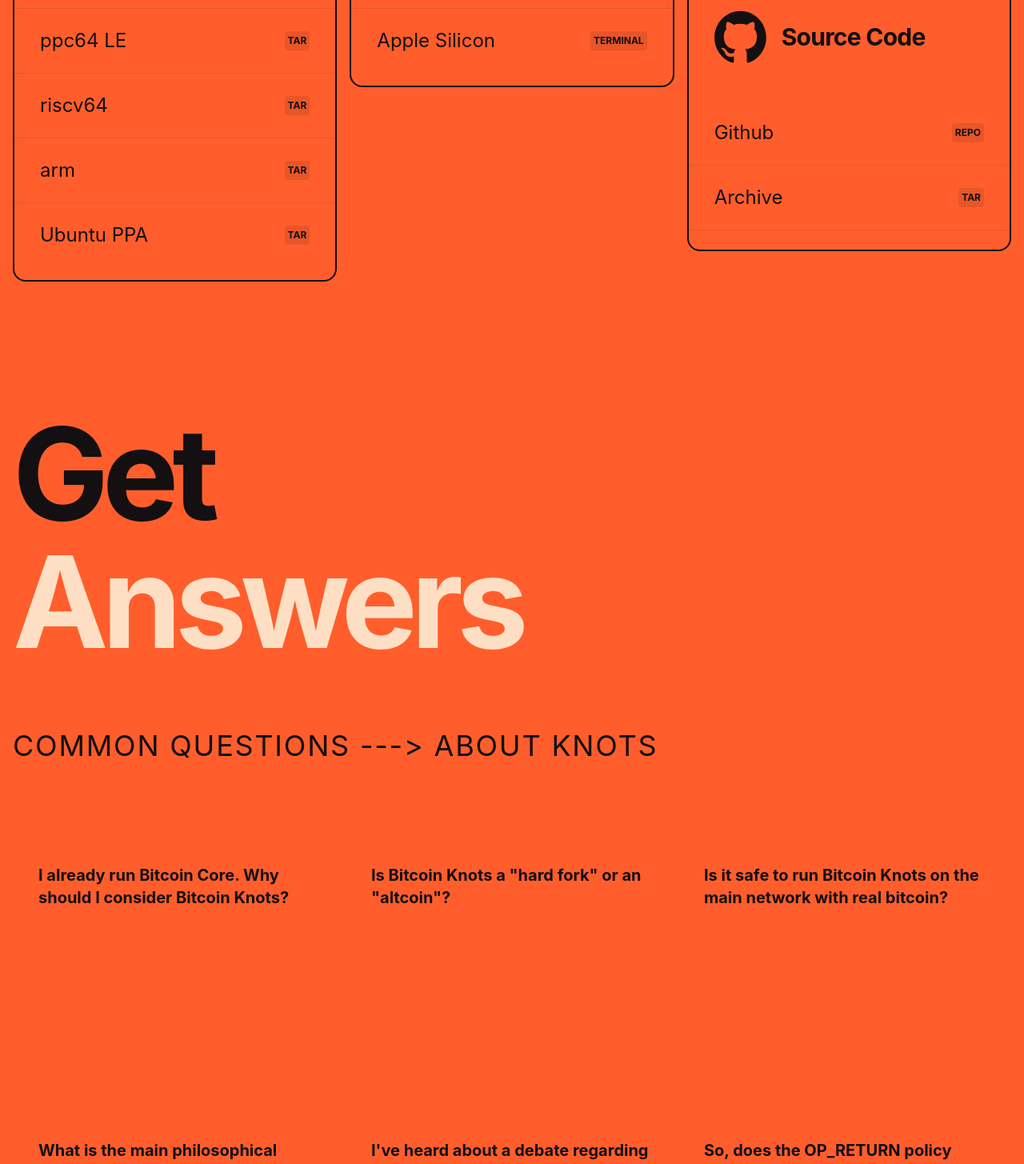
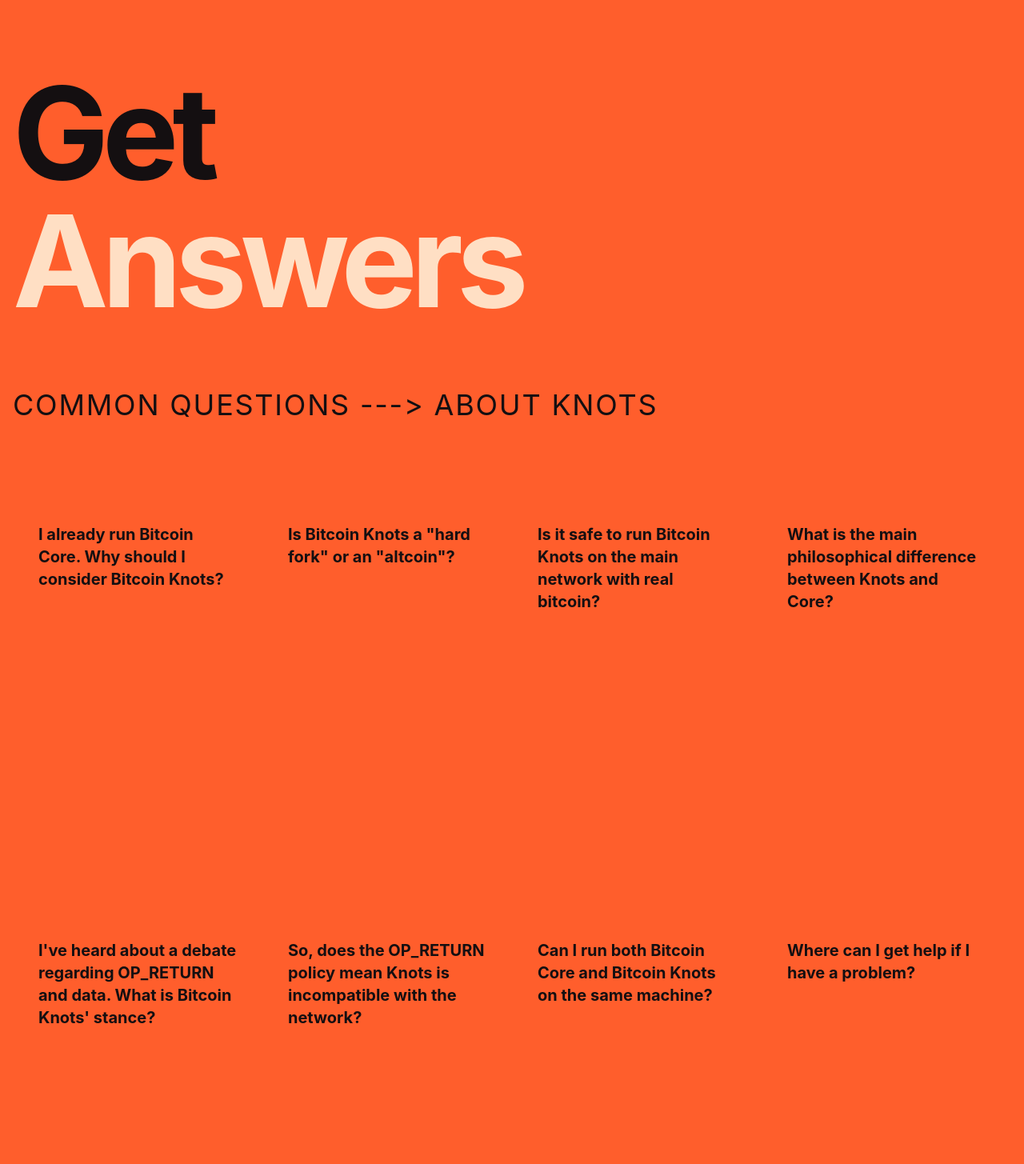
Before and after one commit to lexrexx/bitcoinknots.org, a Nuxt app: page / in a window 1280 px wide. Shown: the part 4700-6155 px from the top of the page at 80% size. Built offline with nearby package versions, Linux system fonts and the light colour scheme.

Commit message:
Update FAQ layout & Change state of download items

```diff
--- a/app/components/AppCollapse.vue
+++ b/app/components/AppCollapse.vue
@@ -39,7 +39,7 @@
           {{ title }}
         </h3>
       </div>
-      <div v-if="!props.collapsed">
+      <div v-if="props.collapsed">
         <slot name="collapseContent" />
       </div>
     </button>
--- a/app/pages/index.vue
+++ b/app/pages/index.vue
@@ -478,7 +478,7 @@
       </h3>
 
       <!-- QA -->
-      <div class="grid grid-cols-3 gap-0 mt-24">
+      <div class="grid grid-cols-4 gap-0 mt-24">
         <!-- QA #1 -->
         <div class="qa group text-xl p-8 rounded-3xl text-onyx dark:text-vanil hover:text-vanil hover:bg-onyx/100 hover:dark:bg-vanil/10 cursor-pointer">
           <div class="q mb-8 font-bold opacity-100 group-hover:opacity-100 group-hover:text-vanil dark:group-hover:text-brand">
```
